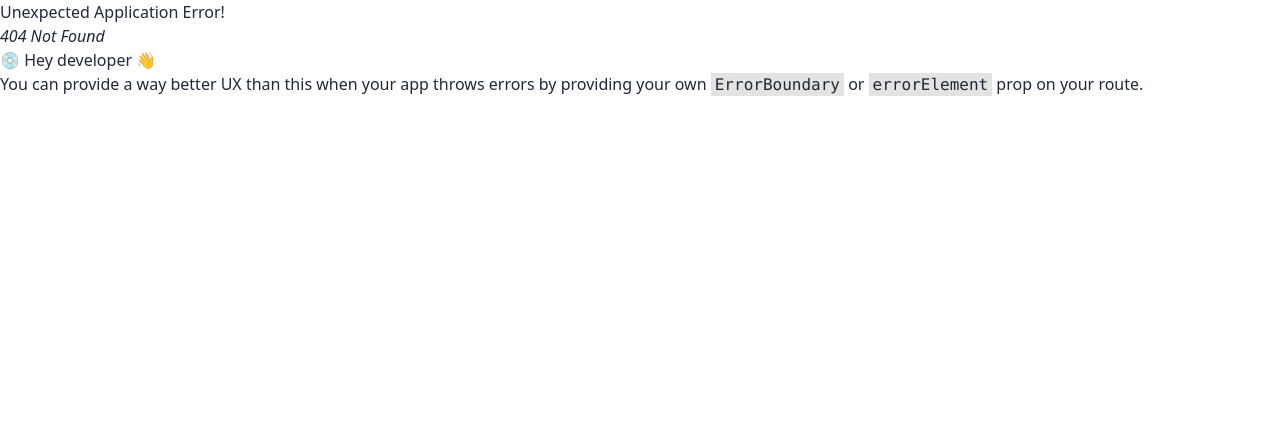
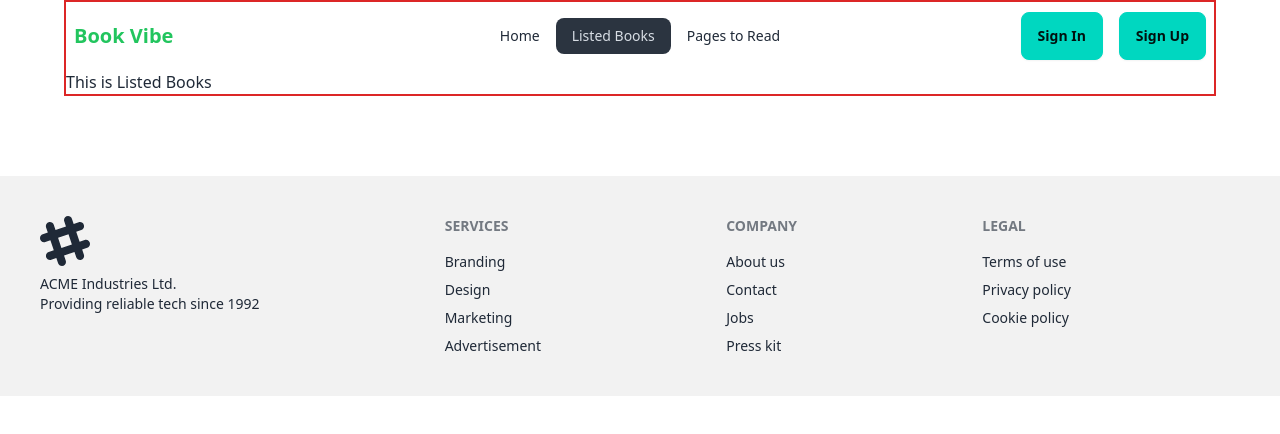
Before and after one commit to jubayer-webdev/ProgrammingHeroWebCourse, a React (Vite) app: page /listedBooks in a window 1280 px wide. Before the commit this address had no page. Shown: the top 434 px of the page. Built offline with nearby package versions, Linux system fonts and the light colour scheme.

Commit message:
link up the (view the list) button with (Listed Books) button in Header.jsx

```diff
--- a/src/components/Banner/Banner.jsx
+++ b/src/components/Banner/Banner.jsx
@@ -1,9 +1,13 @@
+import { NavLink } from "react-router-dom";
+
 const Banner = () => {
     return (
-        <div className="block lg:flex px-32 py-20">
+        <div className="block lg:flex px-32 py-20 mt-24">
             <div className="mr-20">
                 <h1 className="text-5xl font-semibold">Books to freshen up your bookshelf</h1>
-                <button className="mt-6 btn btn-accent">View The List</button>
+                <NavLink to={"/listedBooks"}>
+                    <button className="mt-6 btn btn-accent">View The List</button>
+                </NavLink>
             </div>
             <div>
                 <img src="/src/assets/bannerBook.png" alt="" />
--- a/src/components/Header/Header.jsx
+++ b/src/components/Header/Header.jsx
@@ -7,7 +7,7 @@ const Header = () => {
                 <NavLink to={"/"}>Home</NavLink>
             </li>
             <li>
-                <NavLink to={"/jobs"}>Listed Books</NavLink>
+                <NavLink to={"/listedBooks"}>Listed Books</NavLink>
             </li>
             <li>
                 <NavLink to={"/applied"}>Pages to Read</NavLink>
--- /dev/null
+++ b/src/components/ListedBooks/ListedBooks.jsx
@@ -0,0 +1,10 @@
+
+const ListedBooks = () => {
+    return (
+        <div>
+            <h2>This is Listed Books</h2>
+        </div>
+    );
+};
+
+export default ListedBooks;
--- a/src/components/Root/Root.jsx
+++ b/src/components/Root/Root.jsx
@@ -5,7 +5,7 @@ import Header from "../Header/Header";
 const Root = () => {
     return (
         <div>
-            <div className="max-w-6xl mx-auto border-red-600 border-2">
+            <div className="max-w-6xl mx-auto border-red-600 border-2 mb-20">
                 <Header></Header>
                 <Outlet></Outlet>
             </div>
--- a/src/main.jsx
+++ b/src/main.jsx
@@ -5,6 +5,7 @@ import { createBrowserRouter, RouterProvider } from "react-router-dom";
 import Root from "./components/Root/Root";
 import Home from "./components/Home/Home";
 import BookCardDetails from "./components/BookCardDetails/BookCardDetails";
+import ListedBooks from "./components/ListedBooks/ListedBooks";
 
 //! https://reactrouter.com/en/main/start/tutorial
 const router = createBrowserRouter([
@@ -15,6 +16,10 @@ const router = createBrowserRouter([
             {
                 path: "/",
                 element: <Home></Home>,
+            },
+            {
+                path: "/listedBooks",
+                element: <ListedBooks></ListedBooks>,
             },
             //!Dynamic Route
             {
```
